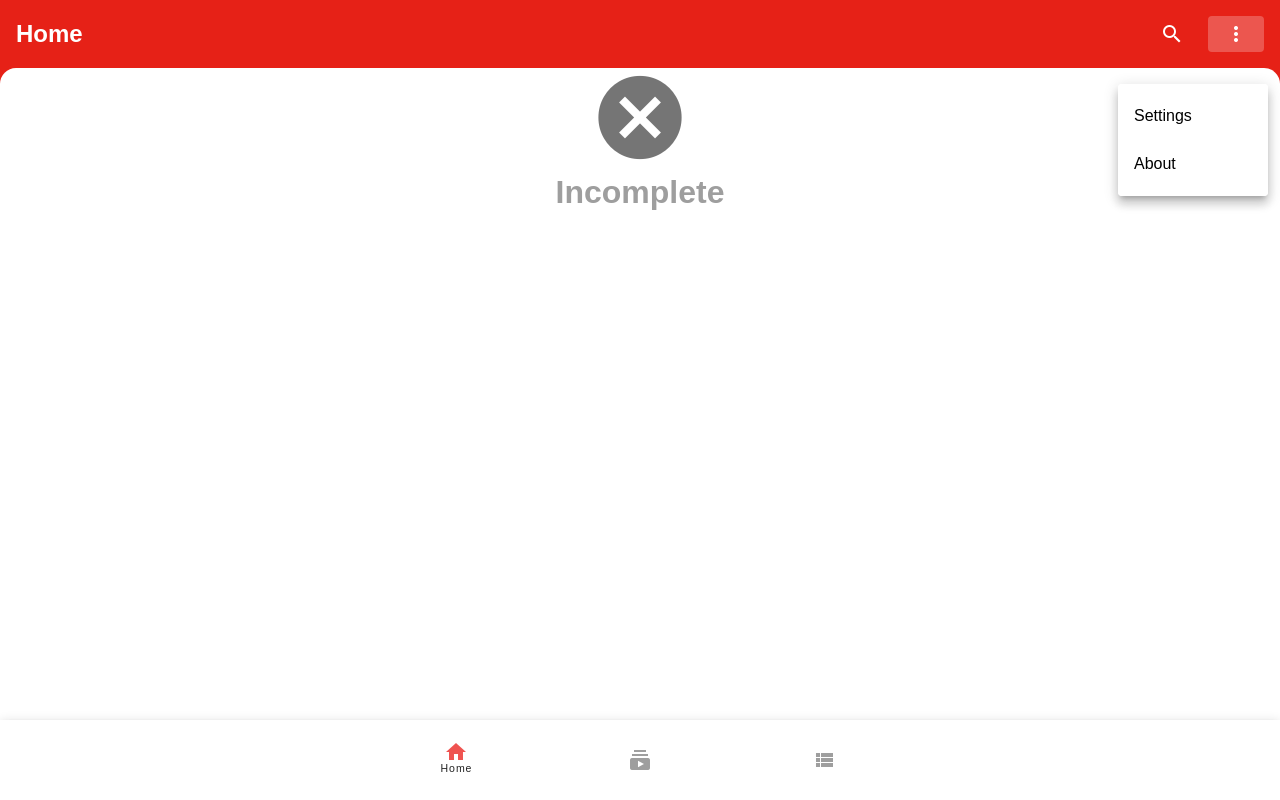
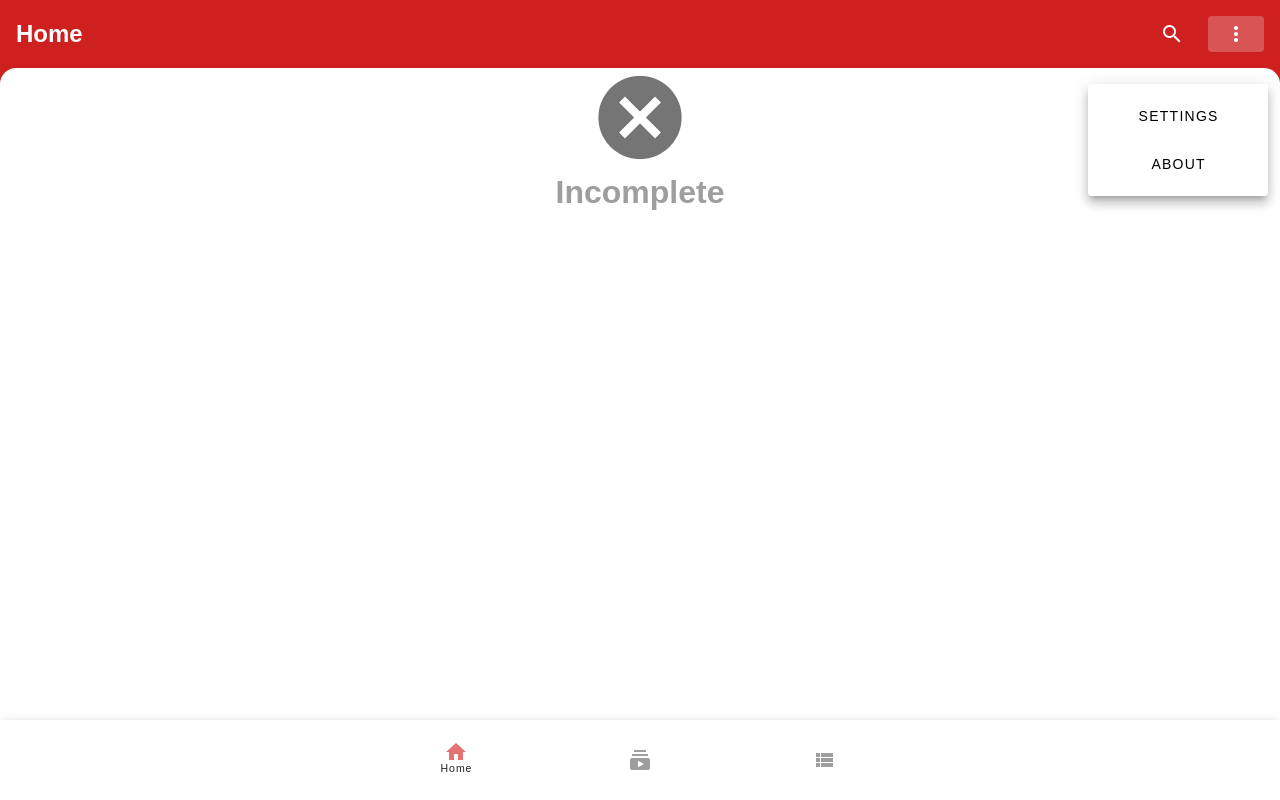
Before and after one commit to VueTubeApp/VueTube, a Nuxt app in the folder NUXT/: page / in a window 1280 px wide. Both pictures are taken after a click on the button 1236 px from the left and 34 px from the top of the page. Built offline with nearby package versions, Linux system fonts and the light colour scheme.

Commit message:
dropdown menu changes

```diff
--- a/NUXT/layouts/default.vue
+++ b/NUXT/layouts/default.vue
@@ -11,9 +11,9 @@
           <v-btn text class="toolbarAction fill-height" v-bind="attrs" v-on="on" color="white"><v-icon>mdi-dots-vertical</v-icon></v-btn>
 
         </template>
-        <v-list style="min-width: 150px;">
+        <v-list style="min-width: 180px;">
           <v-list-item v-for="(item, index) in dropdownMenu" :key="index">
-            <nuxt-link :to="item.link" style="text-decoration: none; width: 100%;" class="info--text">{{ item.title }}</nuxt-link>
+            <v-btn text :to="item.link" style="text-decoration: none; width: 100%;" class="info--text">{{ item.title }}</v-btn>
           </v-list-item>
         </v-list>
       </v-menu>
--- a/NUXT/nuxt.config.js
+++ b/NUXT/nuxt.config.js
@@ -47,8 +47,8 @@ export default {
       themes: {
         light: {
           background: "#ffffff",
-          primary: colors.red.lighten1,
-          accent: "#E62117",
+          primary: colors.red.lighten2,
+          accent: "#CD201F",
           info: "#000"
         },
         dark: {
```
